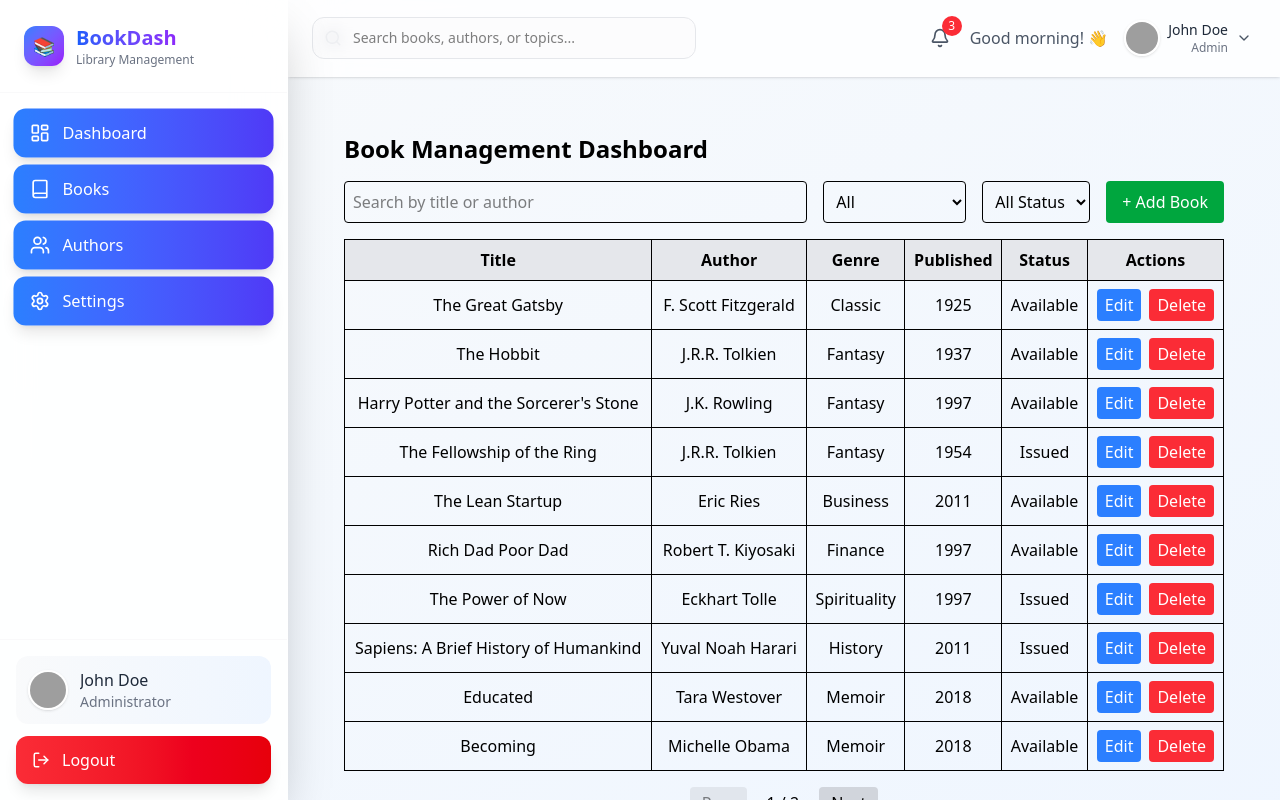
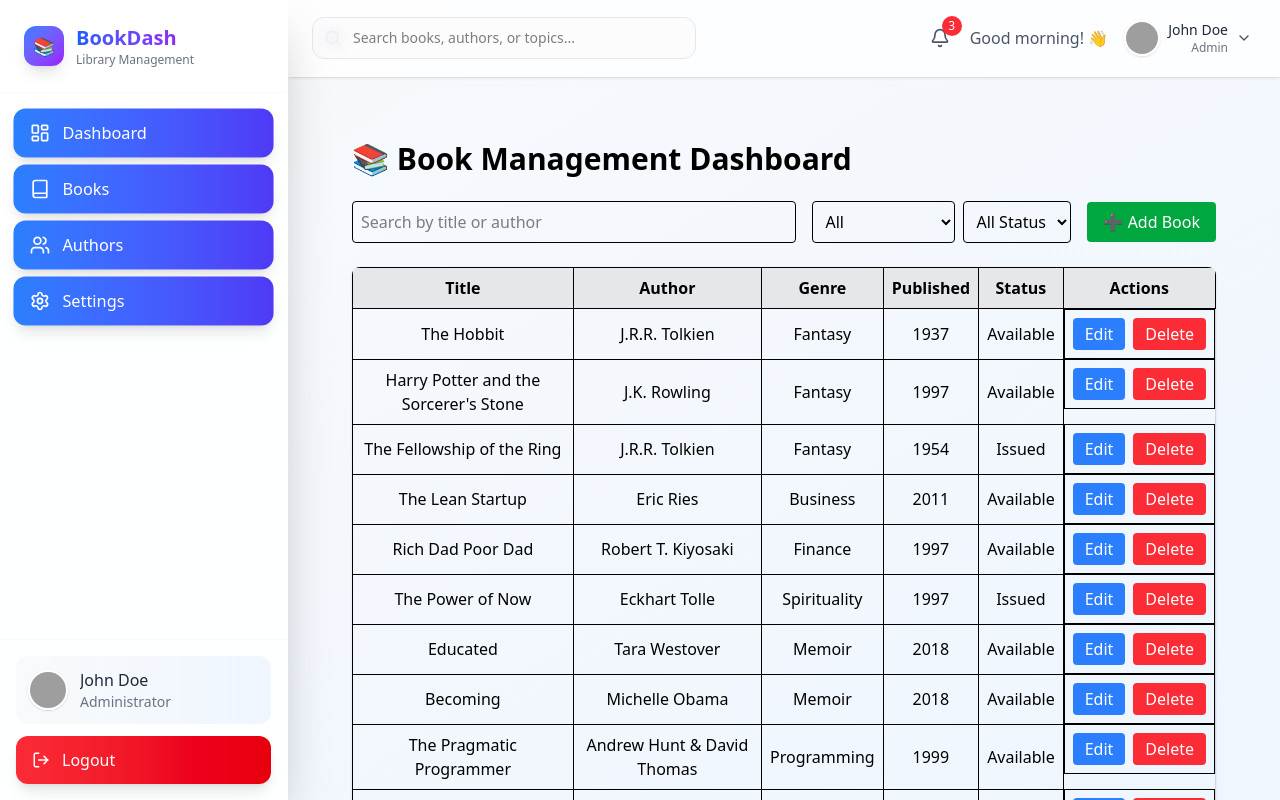
Before and after one commit to gulshan00/Book-Management-App, a React (Vite) app: page / in a window 1280 px wide. Built offline with nearby package versions, Linux system fonts and the light colour scheme; data requests are answered from the project's data file; grey boxes are pictures that could not be loaded; the HTML template or start-up script is replaced by a standard one.

Commit message:
responsive design layout

```diff
--- a/src/App.tsx
+++ b/src/App.tsx
@@ -7,10 +7,6 @@ export default function App() {
   return (
     <BrowserRouter>
       <Routes>
-        {/* Default route redirect */}
-        {/* <Route path="/" element={<Navigate to="/dashboard" />} /> */}
-
-        {/* Layout + Nested Pages */}
         <Route path="/" element={<DashboardLayout />}>
           <Route path="/" element={<Dashboard />} />
         </Route>
--- /dev/null
+++ b/src/components/BookSkeleton.tsx
@@ -0,0 +1,47 @@
+import React from "react";
+
+const BookSkeleton: React.FC = () => {
+  // Show 5 fake rows while loading
+  return (
+    <div className="overflow-x-auto rounded-lg shadow">
+      <table className="w-full border border-gray-300">
+        <thead>
+          <tr className="bg-gray-200">
+            <th className="p-2 border">Title</th>
+            <th className="p-2 border">Author</th>
+            <th className="p-2 border">Genre</th>
+            <th className="p-2 border">Published</th>
+            <th className="p-2 border">Status</th>
+            <th className="p-2 border">Actions</th>
+          </tr>
+        </thead>
+        <tbody>
+          {[...Array(5)].map((_, i) => (
+            <tr key={i} className="animate-pulse">
+              <td className="p-2 border">
+                <div className="h-4 bg-gray-300 rounded w-24 mx-auto"></div>
+              </td>
+              <td className="p-2 border">
+                <div className="h-4 bg-gray-300 rounded w-20 mx-auto"></div>
+              </td>
+              <td className="p-2 border">
+                <div className="h-4 bg-gray-300 rounded w-16 mx-auto"></div>
+              </td>
+              <td className="p-2 border">
+                <div className="h-4 bg-gray-300 rounded w-12 mx-auto"></div>
+              </td>
+              <td className="p-2 border">
+                <div className="h-4 bg-gray-300 rounded w-16 mx-auto"></div>
+              </td>
+              <td className="p-2 border">
+                <div className="h-6 bg-gray-300 rounded w-20 mx-auto"></div>
+              </td>
+            </tr>
+          ))}
+        </tbody>
+      </table>
+    </div>
+  );
+};
+
+export default BookSkeleton;
--- a/src/components/BookTable.tsx
+++ b/src/components/BookTable.tsx
@@ -9,7 +9,8 @@ interface Props {
 
 const BookTable: React.FC<Props> = ({ books, onEdit, onDelete }) => {
   return (
-    <table className="w-full border border-gray-300">
+    <div className="w-full overflow-x-auto">
+      <table className="w-full border border-gray-300 text-sm md:text-base">
         <thead>
           <tr className="bg-gray-200">
             <th className="p-2 border">Title</th>
@@ -22,21 +23,24 @@ const BookTable: React.FC<Props> = ({ books, onEdit, onDelete }) => {
         </thead>
         <tbody>
           {books.map((book) => (
-          <tr key={book.id} className="text-center">
+            <tr
+              key={book.id}
+              className="text-center hover:bg-gray-50 transition"
+            >
               <td className="p-2 border">{book.title}</td>
               <td className="p-2 border">{book.author}</td>
               <td className="p-2 border">{book.genre}</td>
               <td className="p-2 border">{book.publishedYear}</td>
               <td className="p-2 border">{book.status}</td>
-            <td className="p-2 border">
+              <td className="p-2 border flex flex-col sm:flex-row gap-2 justify-center">
                 <button
-                className="px-2 py-1 bg-blue-500 text-white rounded mr-2"
+                  className="px-3 py-1 bg-blue-500 text-white rounded hover:bg-blue-600"
                   onClick={() => onEdit(book)}
                 >
                   Edit
                 </button>
                 <button
-                className="px-2 py-1 bg-red-500 text-white rounded"
+                  className="px-3 py-1 bg-red-500 text-white rounded hover:bg-red-600"
                   onClick={() => book.id && onDelete(book.id)}
                 >
                   Delete
@@ -46,6 +50,7 @@ const BookTable: React.FC<Props> = ({ books, onEdit, onDelete }) => {
           ))}
         </tbody>
       </table>
+    </div>
   );
 };
 
--- a/src/db.json
+++ b/src/db.json
@@ -1,13 +1,5 @@
 {
   "books": [
-    {
-      "id": "6",
-      "title": "The Great Gatsby",
-      "author": "F. Scott Fitzgerald",
-      "genre": "Classic",
-      "publishedYear": 1925,
-      "status": "Available"
-    },
     {
       "id": "9",
       "title": "The Hobbit",
@@ -54,14 +46,6 @@
       "author": "Eckhart Tolle",
       "genre": "Spirituality",
       "publishedYear": 1997,
-      "status": "Issued"
-    },
-    {
-      "id": "16",
-      "title": "Sapiens: A Brief History of Humankind",
-      "author": "Yuval Noah Harari",
-      "genre": "History",
-      "publishedYear": 2011,
       "status": "Issued"
     },
     {
--- a/src/pages/Dashboard.tsx
+++ b/src/pages/Dashboard.tsx
@@ -11,11 +11,16 @@ import BookForm from "../components/BookForm";
 import Pagination from "../components/Pagination";
 import { ToastContainer, toast } from "react-toastify";
 import "react-toastify/dist/ReactToastify.css";
+import BookSkeleton from "../components/BookSkeleton";
+
 
 const Dashboard: React.FC = () => {
   const [books, setBooks] = useState<Book[]>([]);
   const [editingBook, setEditingBook] = useState<Book | null>(null);
   const [isFormOpen, setIsFormOpen] = useState(false);
+
+  // Loading state
+  const [loading, setLoading] = useState(false);
 
   // Pagination
   const [currentPage, setCurrentPage] = useState(1);
@@ -32,15 +37,19 @@ const Dashboard: React.FC = () => {
 
   const fetchBooks = async () => {
     try {
+      setLoading(true);
       const data = await getBooks();
       setBooks(data);
     } catch {
       toast.error("Failed to fetch books");
+    } finally {
+      setLoading(false);
     }
   };
 
   const handleSave = async (book: Book) => {
     try {
+      setLoading(true);
       if (editingBook && editingBook.id) {
         await updateBook(editingBook.id, book);
         toast.success("Book updated successfully!");
@@ -53,17 +62,20 @@ const Dashboard: React.FC = () => {
       fetchBooks();
     } catch {
       toast.error("Error saving book");
+      setLoading(false);
     }
   };
 
   const handleDelete = async (id: string) => {
     if (window.confirm("Are you sure you want to delete this book?")) {
       try {
+        setLoading(true);
         await deleteBook(id);
         toast.success("Book deleted successfully!");
         fetchBooks();
       } catch {
         toast.error("Error deleting book");
+        setLoading(false);
       }
     }
   };
@@ -85,29 +97,32 @@ const Dashboard: React.FC = () => {
   const indexOfFirstBook = indexOfLastBook - booksPerPage;
   const currentBooks = filteredBooks.slice(indexOfFirstBook, indexOfLastBook);
 
-  // Get unique genres for filter
+  // Unique genres for dropdown
   const genres = ["All", ...new Set(books.map((b) => b.genre))];
 
   return (
-    <div className="p-6">
+    <div className="p-4 md:p-8 max-w-7xl mx-auto">
       <ToastContainer position="top-right" autoClose={2000} />
 
-      <h1 className="text-2xl font-bold mb-4">Book Management Dashboard</h1>
+      <h1 className="text-2xl md:text-3xl font-bold mb-6 text-center md:text-left">
+        📚 Book Management Dashboard
+      </h1>
 
       {/* Search & Filters */}
-      <div className="flex flex-col md:flex-row gap-4 mb-4">
+      <div className="flex flex-col md:flex-row md:items-center gap-3 md:gap-4 mb-6">
         <input
           type="text"
           placeholder="Search by title or author"
           value={search}
           onChange={(e) => setSearch(e.target.value)}
-          className="p-2 border rounded flex-1"
+          className="p-2 border rounded flex-1 min-w-[200px] focus:ring-2 focus:ring-blue-500"
         />
 
+        <div className="flex gap-2">
           <select
             value={filterGenre}
             onChange={(e) => setFilterGenre(e.target.value)}
-          className="p-2 border rounded"
+            className="p-2 border rounded focus:ring-2 focus:ring-blue-500"
           >
             {genres.map((g) => (
               <option key={g} value={g}>
@@ -119,25 +134,35 @@ const Dashboard: React.FC = () => {
           <select
             value={filterStatus}
             onChange={(e) => setFilterStatus(e.target.value)}
-          className="p-2 border rounded"
+            className="p-2 border rounded focus:ring-2 focus:ring-blue-500"
           >
             <option value="All">All Status</option>
             <option value="Available">Available</option>
             <option value="Issued">Issued</option>
           </select>
+        </div>
 
         <button
           onClick={() => {
             setEditingBook(null);
             setIsFormOpen(true);
           }}
-          className="px-4 py-2 bg-green-600 text-white rounded"
+          className="px-4 py-2 bg-green-600 text-white rounded hover:bg-green-700 transition-colors"
         >
-          + Add Book
+          ➕ Add Book
         </button>
       </div>
 
-      {/* Table */}
+      {/* Loading Spinner */}
+      {loading ? (
+
+        <><div className="flex justify-center items-center py-12">
+          <div className="w-12 h-12 border-4 border-blue-500 border-dashed rounded-full animate-spin"></div>
+        </div><BookSkeleton /></>
+      ) : (
+        <>
+          {/* Responsive Table */}
+          <div className="overflow-x-auto rounded-lg shadow">
             <BookTable
               books={currentBooks}
               onEdit={(book) => {
@@ -146,6 +171,7 @@ const Dashboard: React.FC = () => {
               }}
               onDelete={handleDelete}
             />
+          </div>
 
           {/* Pagination */}
           <Pagination
@@ -153,11 +179,19 @@ const Dashboard: React.FC = () => {
             totalPages={Math.ceil(filteredBooks.length / booksPerPage)}
             onPageChange={setCurrentPage}
           />
+        </>
+      )}
 
       {/* Modal Form */}
       {isFormOpen && (
-        <div className="fixed inset-0 flex items-center justify-center bg-gray-300 bg-opacity-20">
-          <div className="bg-white p-6 rounded-lg shadow-lg w-full max-w-lg">
+        <div className="fixed inset-0 flex items-center justify-center bg-black bg-opacity-50 z-50 px-4">
+          <div className="bg-white p-6 rounded-lg shadow-lg w-full max-w-lg relative">
+            <button
+              onClick={() => setIsFormOpen(false)}
+              className="absolute top-2 right-2 text-gray-500 hover:text-red-600"
+            >
+              ✖
+            </button>
             <BookForm
               onSave={handleSave}
               editingBook={editingBook}
```
Lines whose indentation alone changed are shown as unchanged.
